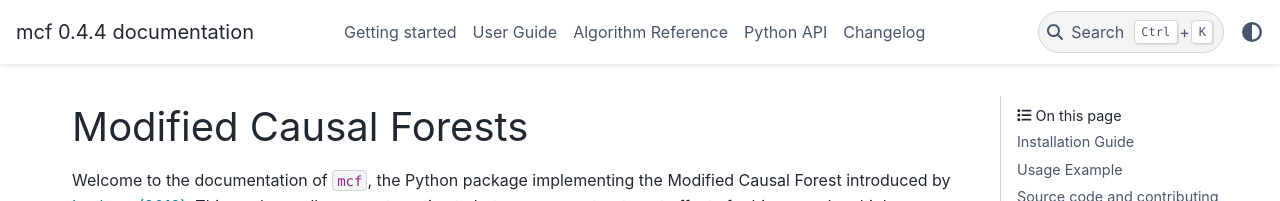
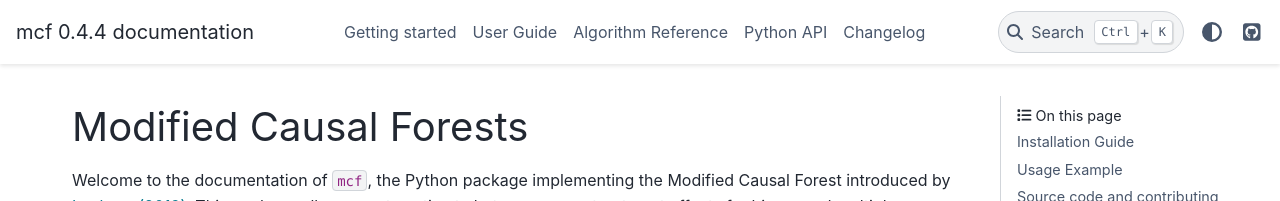
Before and after one commit to MCFpy/mcf, a Sphinx documentation site: the page built from docs/source/index.rst, in a window 1280 px wide. Shown: the top 201 px of the page. Built offline with Sphinx 7.4.7 and the PyData theme 0.15.4, drawn with Linux system fonts in a browser that asks for light colours.

Commit message:
Update conf.py
adding html theme icon links

```diff
--- a/docs/source/conf.py
+++ b/docs/source/conf.py
@@ -83,8 +83,22 @@ html_theme_options = {
   "show_nav_level": 2,
   "navigation_depth": 4,
   "show_toc_level": 5,
-  "show_version_warning_banner": True
+  "show_version_warning_banner": True,
+    "icon_links": [
+        {
+            # Label for this link
+            "name": "GitHub",
+            # URL where the link will redirect
+            "url": "https://aparmendariz.github.io/mcf_docs/",  # required
+            # Icon class (if "type": "fontawesome"), or path to local image (if "type": "local")
+            "icon": "fa-brands fa-square-github",
+            # The type of image to be used (see below for details)
+            "type": "fontawesome",
+        }
+   ]
 }
+
+
 
 # Add any paths that contain custom static files (such as style sheets) here,
 # relative to this directory. They are copied after the builtin static files,
```
